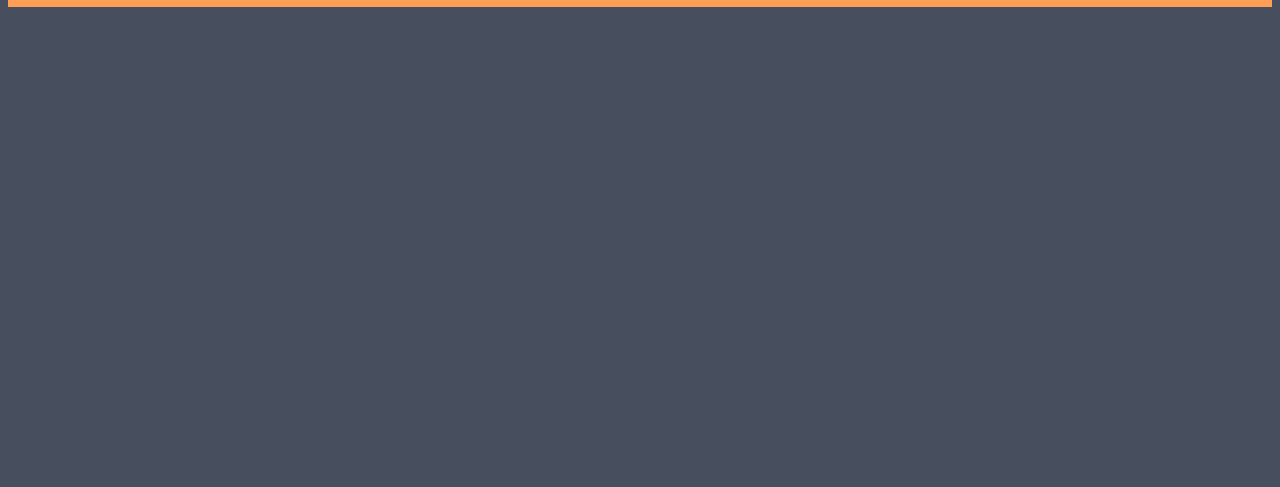
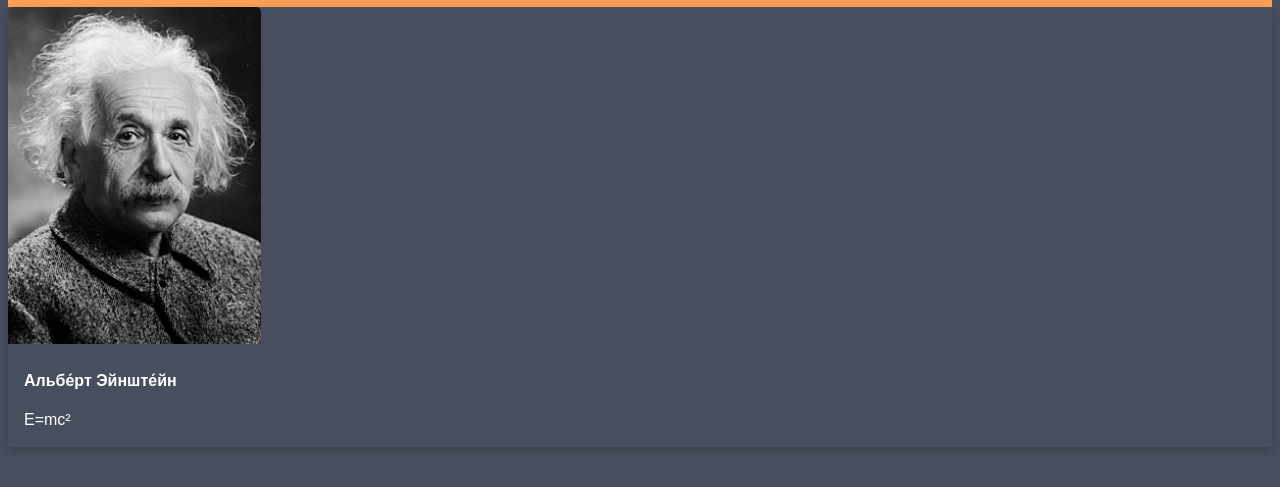
Before and after one commit to mokkachina/mokkachina.github.io, a plain HTML site: page contacts.html in a window 1280 px wide. Shown: the part 81-568 px from the top of the page. Drawn offline with Linux system fonts and the light colour scheme.

Commit message:
add contacts.html

```diff
--- a/contacts.html
+++ b/contacts.html
@@ -24,5 +24,14 @@
         </dl>
     </div>
 </header>
+
+<div class="card">
+    <img src="/art/img/Albert_Einstein.jpg" alt="Avatar" style="width:20%">
+    <div class="cont">
+        <h4><p>Альбе́рт Эйнште́йн</p></h4>
+        <p>E=mc²</p>
+    </div>
+</div>
+
 </body>
 </html>
--- a/css/widescreen.css
+++ b/css/widescreen.css
@@ -223,3 +223,30 @@ body{
 .active:after {
     content: "\2796"; /* Unicode character for "minus" sign (-) */
 }
+
+.label {
+    color: white;
+    padding: 8px;
+}
+
+
+
+/* On mouse-over, add a deeper shadow */
+.card:hover {
+    box-shadow: 0 8px 16px 0 rgba(0,0,0,0.2);
+}
+
+/* Add some padding inside the card container */
+.cont {
+    padding: 2px 16px;
+}
+.card {
+    box-shadow: 0 4px 8px 0 rgba(0,0,0,0.2);
+    transition: 0.3s;
+    border-radius: 5px; /* 5px rounded corners */
+}
+
+/* Add rounded corners to the top left and the top right corner of the image */
+img {
+    border-radius: 5px 5px 0 0;
+}
```
